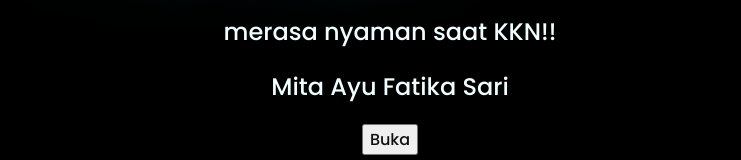
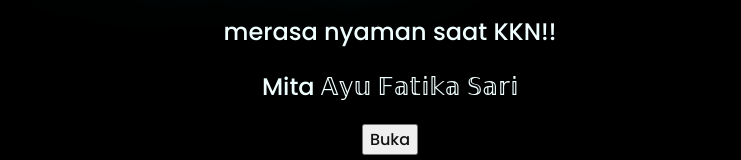
Before and after one commit to kenangan-kkn/kado, a plain HTML site: page index.html in a window 1280 px wide. Shown: the part 424-584 px from the top of the page, without its empty margins (258-999 px from the left). Drawn offline with Linux system fonts and the light colour scheme.

Commit message:
index.html

```diff
--- a/index.html
+++ b/index.html
@@ -21,7 +21,7 @@
       <span>merasa nyaman saat KKN!! </span>
     </div>
      <div class="description">
-      <span>Mita Ayu Fatika Sari </span>
+      <span>Mita 𝔸𝕪𝕦 𝔽𝕒𝕥𝕚𝕜𝕒 𝕊𝕒𝕣𝕚 </span>
     </div>
     <div class="button">
       <button>
```
